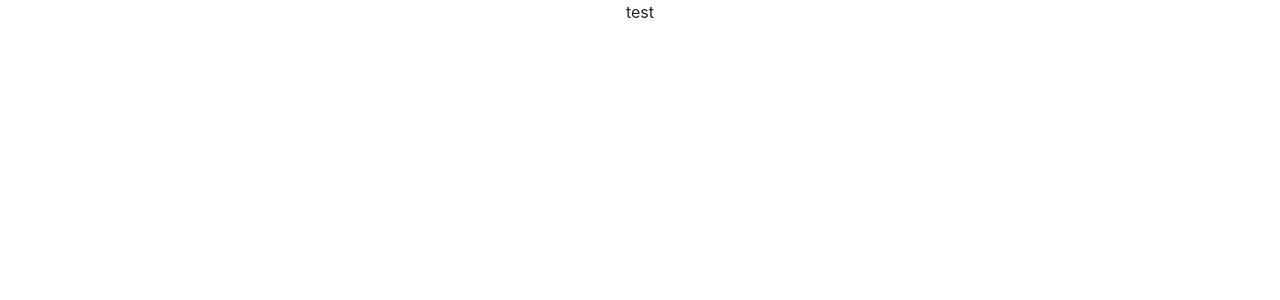
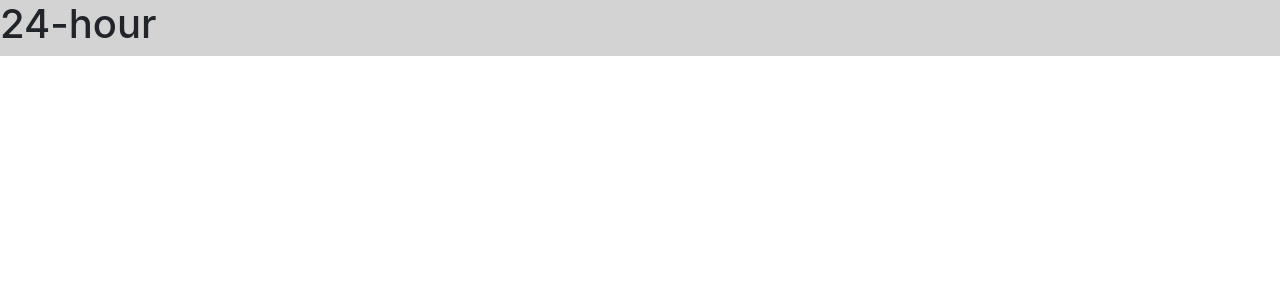
Before and after one commit to Seth-D-Mclaughlin/web-24hr-project, a React (Create React App) app in the folder 24hour/: page / in a window 1280 px wide. Shown: the top 300 px of the page. Built offline with nearby package versions, Linux system fonts and the light colour scheme.

Commit message:
Componets setup

```diff
--- a/24hour/src/App.js
+++ b/24hour/src/App.js
@@ -2,11 +2,13 @@ import React from 'react';
 import logo from './logo.svg';
 import 'bootstrap/dist/css/bootstrap.css';
 import './App.css';
+import Navbar from "./components/Navbar/Navbar";
 
 function App() {
   return (
     <div className="App">
-      test
+      <Navbar/>
+
     </div>
   );
 }
--- /dev/null
+++ b/24hour/src/components/Navbar/Navbar.css
@@ -0,0 +1,6 @@
+nav {
+    display: flex;
+    flex-direction: row;
+    justify-content: space-between;
+    background-color: lightgrey;
+  }
--- /dev/null
+++ b/24hour/src/components/Navbar/Navbar.jsx
@@ -0,0 +1,14 @@
+import React from "react"; // we're going to be using these dependicies from within our project so we need to access those
+import "./Navbar.css";
+
+const Navbar = (props) => {
+  return(
+    <div>
+      <nav>
+       <h1>24-hour</h1>
+
+      </nav>
+    </div>
+  )
+}
+export default Navbar;
```
Also changed, not shown: 24hour/src/components/NASA/NASA.css (added), 24hour/src/components/NASA/NASA.jsx (added).
